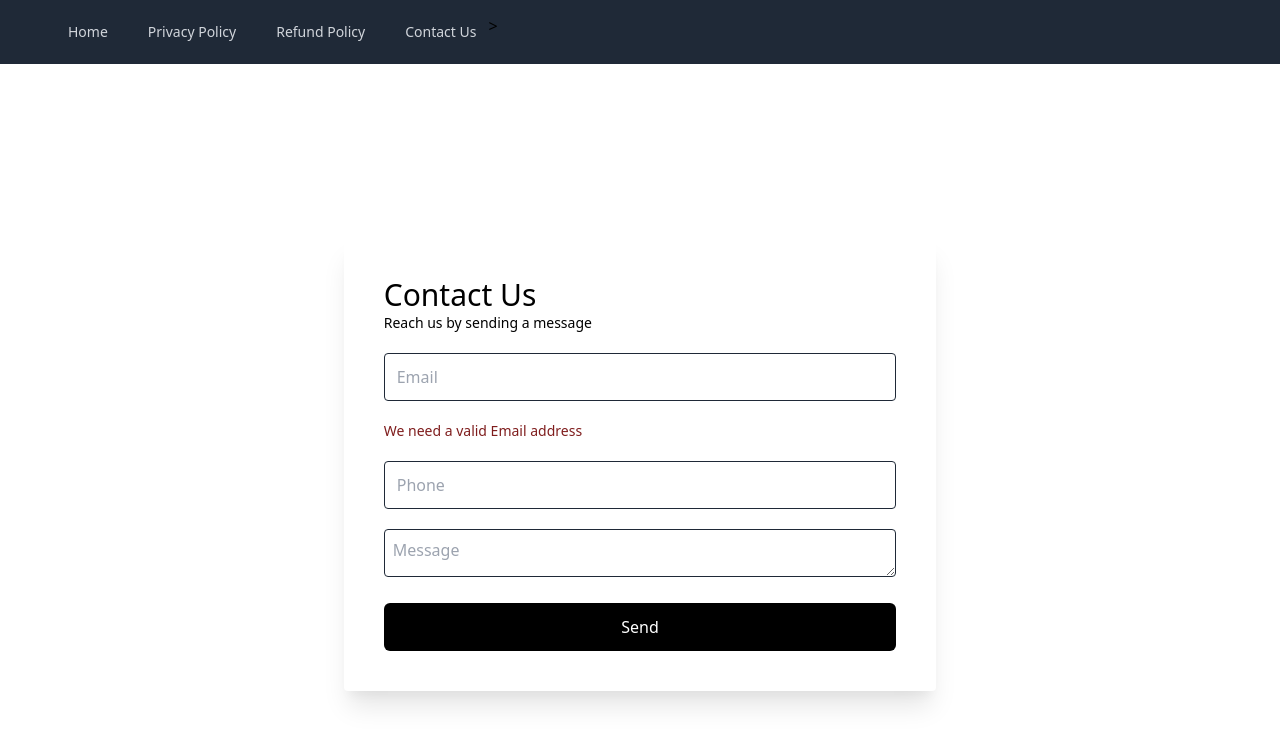
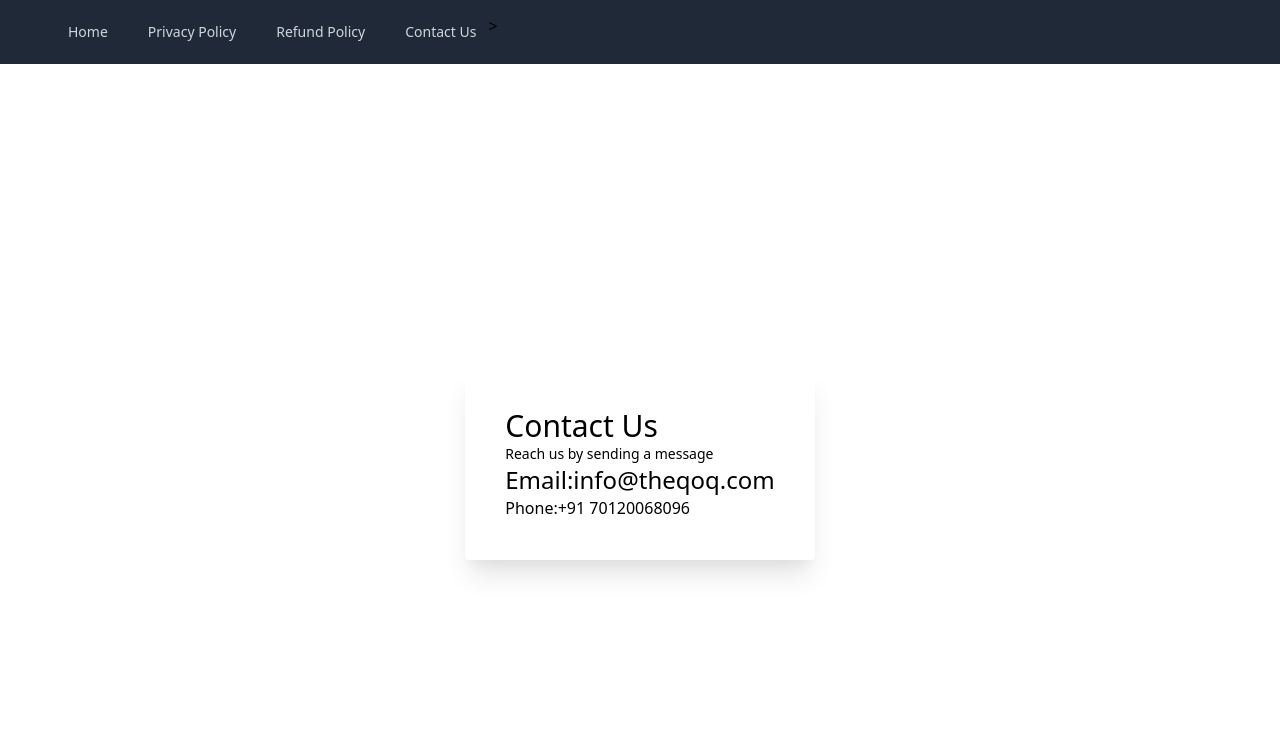
Before and after one commit to aslam-c/busway-website, a Vue app: page /contact-us in a window 1280 px wide. Shown: the top 744 px of the page. Built offline with nearby package versions, Linux system fonts and the light colour scheme.

Commit message:
contact us change

```diff
--- a/src/components/ContactUs.vue
+++ b/src/components/ContactUs.vue
@@ -1,34 +1,15 @@
 <template>
-  <div
-    class="h-screen bg-white flex flex-col space-y-10 justify-center items-center"
-  >
-    <div class="bg-white w-100 shadow-xl rounded p-10">
+  <div class="h-screen bg-white flex flex-col justify-center items-center">
+    <div class="bg-white w-200 shadow-xl rounded p-10">
       <h1 class="text-3xl font-medium">Contact Us</h1>
       <p class="text-sm">Reach us by sending a message</p>
 
-      <form class="space-y-5 mt-5">
-        <input
-          type="text"
-          class="w-full h-12 border border-gray-800 rounded px-3"
-          placeholder="Email"
-        />
-        <p class="text-red-900 text-sm">We need a valid Email address</p>
-        <input
-          type="text"
-          class="w-full h-12 border border-gray-800 rounded px-3"
-          placeholder="Phone"
-        />
-        <textarea
-          class="w-full h-12 border border-gray-800 rounded p-2"
-          placeholder="Message"
-        >
-        </textarea>
-        <button
-          class="text-center w-full bg-black rounded-md text-white py-3 font-medium"
-        >
-          Send
-        </button>
-      </form>
+      <div class="">
+        <h3 class="text-2xl font-display">
+          Email:<a href="mailto:info@theqoq.com">info@theqoq.com</a>
+        </h3>
+        Phone:+91 70120068096
+      </div>
     </div>
   </div>
 </template>
```
